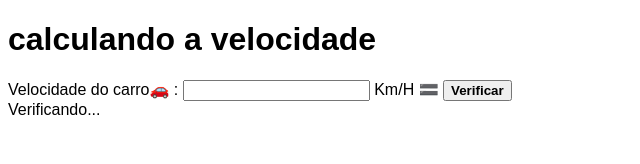
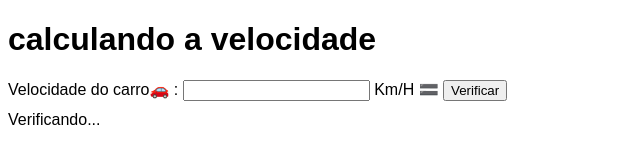
Before and after one commit to otaviosamenezes/curso-js, a plain HTML site: page praticando/praticando01.html in a window 1280 px wide. Shown: the whole page, without its empty margins (0-640 px from the left). Drawn offline with Linux system fonts and the light colour scheme.

Commit message:
atualatualização

```diff
--- a/praticando/praticando01.html
+++ b/praticando/praticando01.html
@@ -8,9 +8,10 @@
         body {
             font-family: Arial, Helvetica, sans-serif;
         }
-        input {
+        input#Txv {
             text-align: center;
             font-weight: bold;
+           margin-bottom: 10px;
         }
     </style>
 </head>
```
